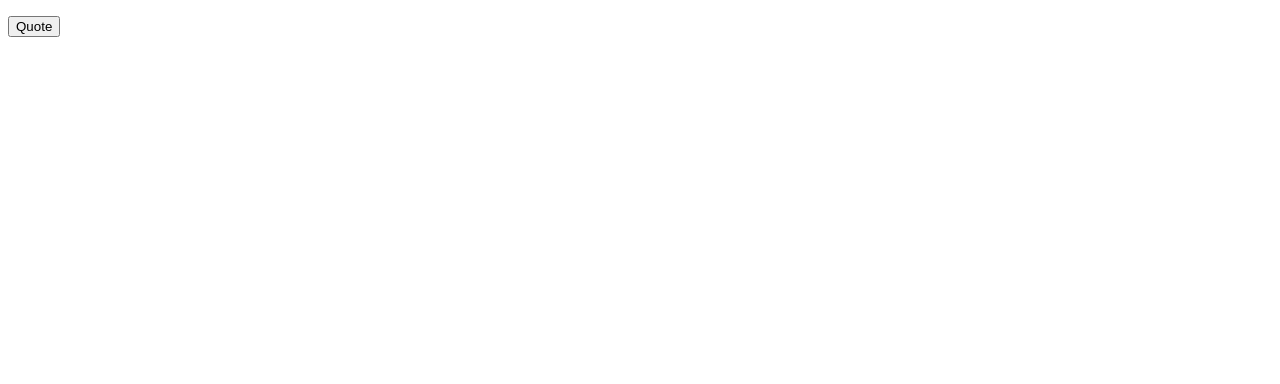
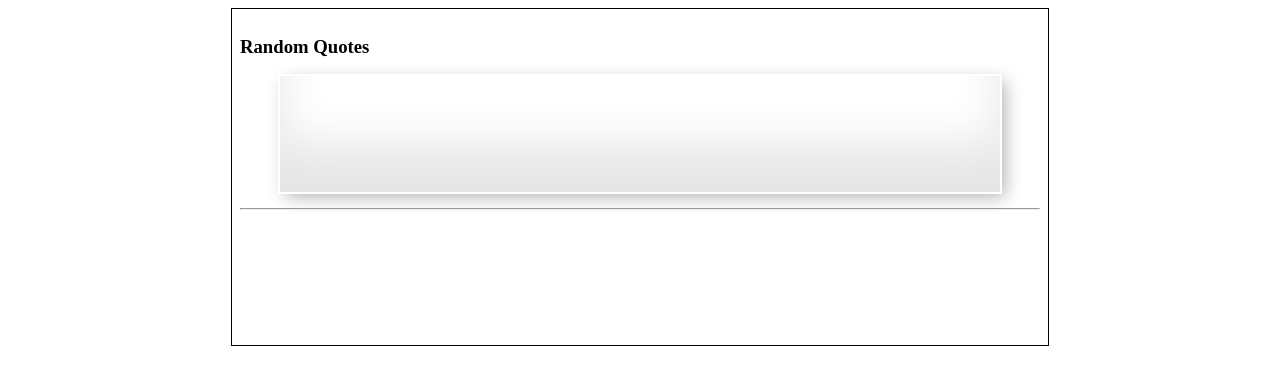
Before and after one commit to tshepop/random-quotes-generator, a plain HTML site: page index.html in a window 1280 px wide. Drawn offline with nearby package versions, Linux system fonts and the light colour scheme.

Commit message:
Added hr element, and linked the css file.

```diff
--- a/css/style.css
+++ b/css/style.css
@@ -1,8 +1,14 @@
+
+#container {
+	border: 0.1px solid black;
+	width: 50em;
+	height: 20em;
+	padding: 0.5em;
+	/*margin: 1.5em auto;*/
+	margin: 0 auto;
+}
+
 blockquote {
-	border: 1px solid black;
-  padding: 20px;
-  box-shadow:
-       inset 0 -3em 3em rgba(0,0,0,0.1),
-             0 0  0 2px rgb(255,255,255),
-             0.3em 0.3em 1em rgba(0,0,0,0.3);
+  padding: 50px;
+  box-shadow: inset 0 -3em 3em rgba(0,0,0,0.1),0 0 0 2px rgb(255,255,255),0.3em 0.3em 1em rgba(0,0,0,0.3);
 }
--- a/index.html
+++ b/index.html
@@ -4,16 +4,19 @@
 	<meta charset="UTF-8">
 	<title>Random Quotes</title>
 	<script src="https://code.jquery.com/jquery-2.2.4.min.js" integrity="sha256-BbhdlvQf/xTY9gja0Dq3HiwQF8LaCRTXxZKRutelT44=" crossorigin="anonymous"></script>
+	<link rel="stylesheet" href="css/style.css">
 
 </head>
 <body>
-	<blockquote>
+	<div id="container">
+		<h3>Random Quotes</h3>
+		<blockquote>
+			<p id="quote"></p>
+		</blockquote>
+		<hr/>
 
-			<p id="quote"></p>
 
-	</blockquote>
-
-	<button id="showQuote">Quote</button>
+	</div>
 
 	<script src="js/scripts.js"></script>
 </body>
```
